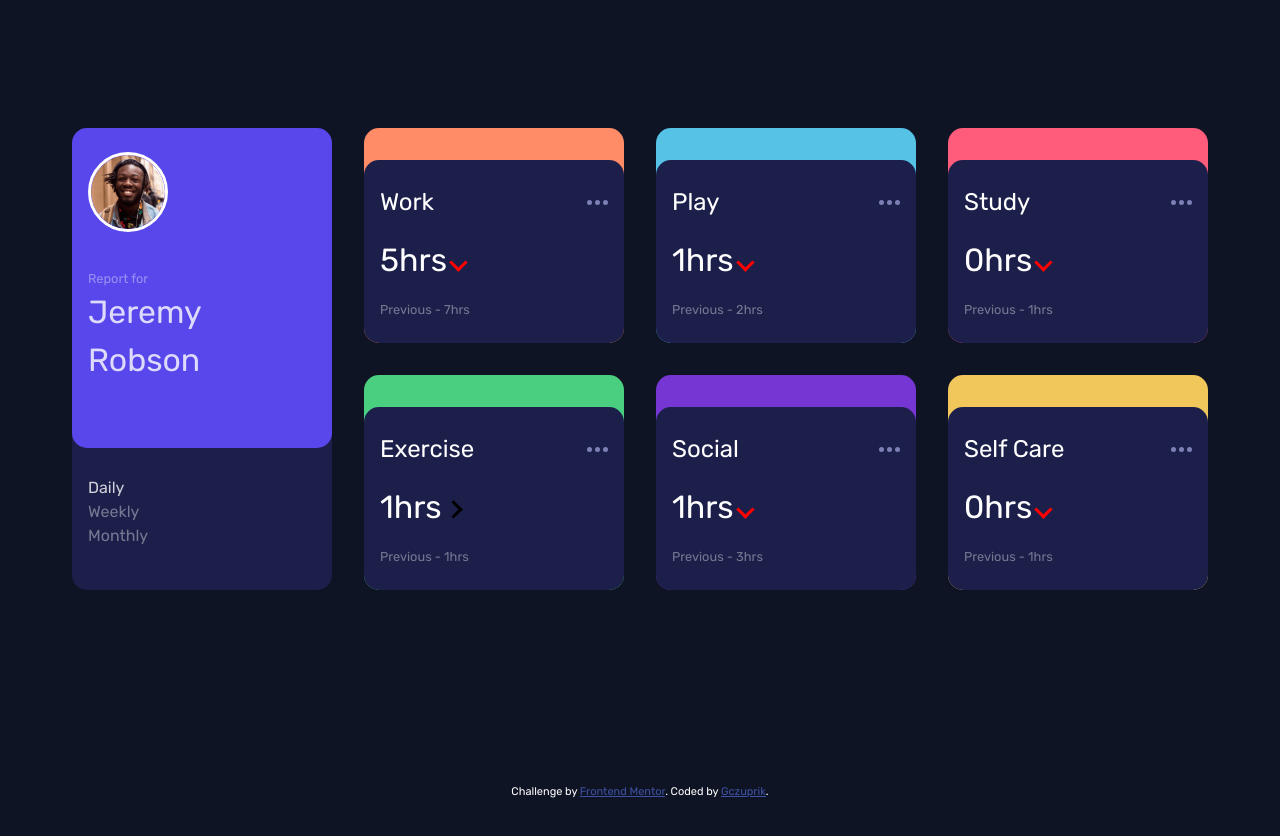
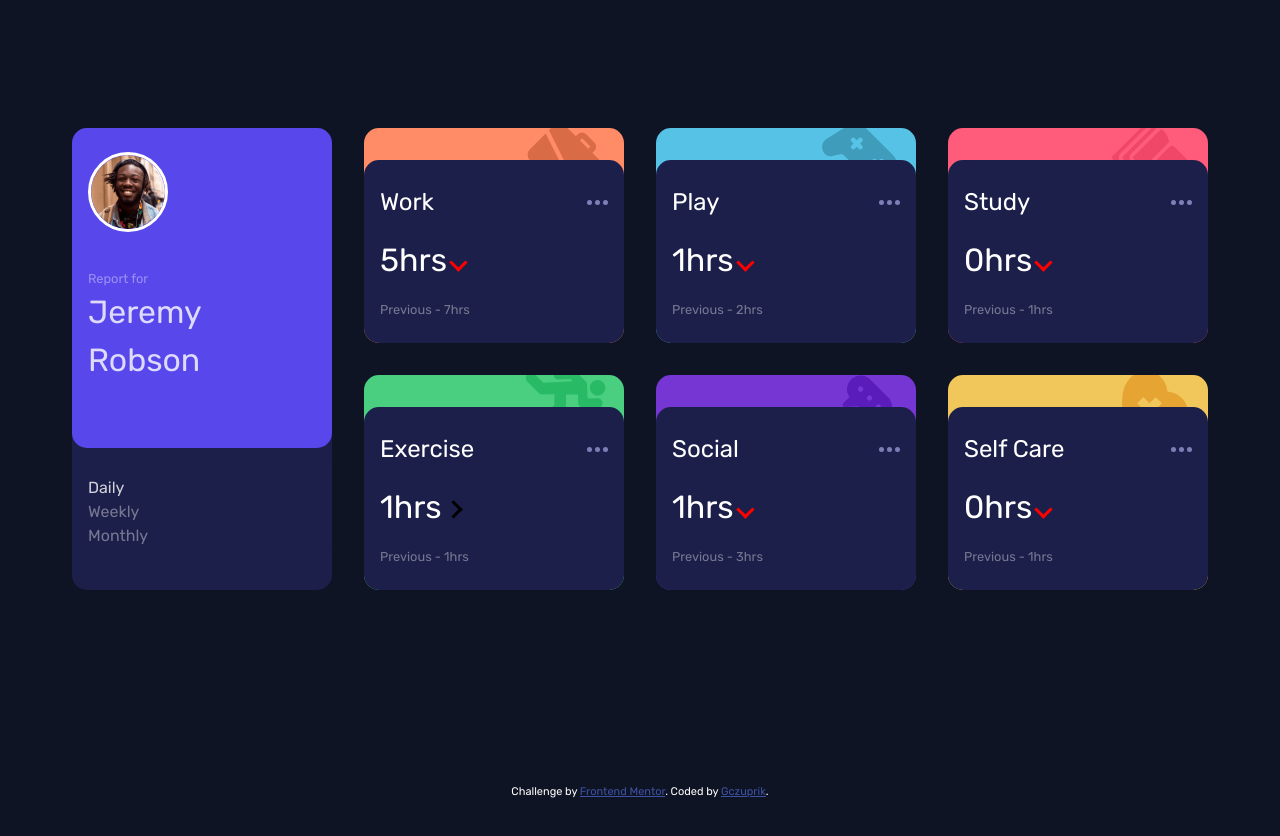
Before and after one commit to reczuprik/time-tracking-dashboard-main, a plain HTML site: page index.html in a window 1280 px wide. Drawn offline with Linux system fonts and the light colour scheme.

Commit message:
Add files via upload

```diff
--- a/css/main.scss
+++ b/css/main.scss
@@ -96,28 +96,28 @@
 
     &--work{
         background-color: color(primary-light-red-work);
-        background-image: url(..images/icon-work.svg);
+        background-image: url(../images/icon-work.svg);
 
     }
     &--play{
         background-color: color(primary-soft-blue);
-        background-image: url(..images/icon-play.svg);
+        background-image: url(../images/icon-play.svg);
     }
     &--social{
         background-color: color(primary-violet-social);
-        background-image: url(..images/icon-social.svg);
+        background-image: url(../images/icon-social.svg);
     }
     &--study{
         background-color: color(primary-light-red-study);
-        background-image: url(..images/icon-study.svg);
+        background-image: url(../images/icon-study.svg);
     }
     &--exercise{
         background-color: color(primary-lime-green-exercise);
-        background-image: url(..images/icon-exercise.svg);
+        background-image: url(../images/icon-exercise.svg);
     }
     &--selfcare{
         background-color: color(primary-soft-orange-selfcare);
-        background-image: url(..images/icon-self-care.svg);
+        background-image: url(../images/icon-self-care.svg);
     }
     &--hero{
         background-color: #1c1f4a;
```
Also changed, not shown: css/main.css, 1 other file.
